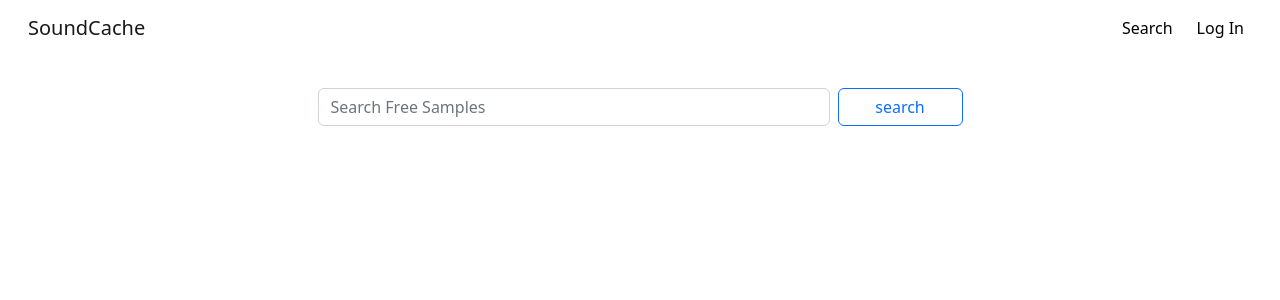
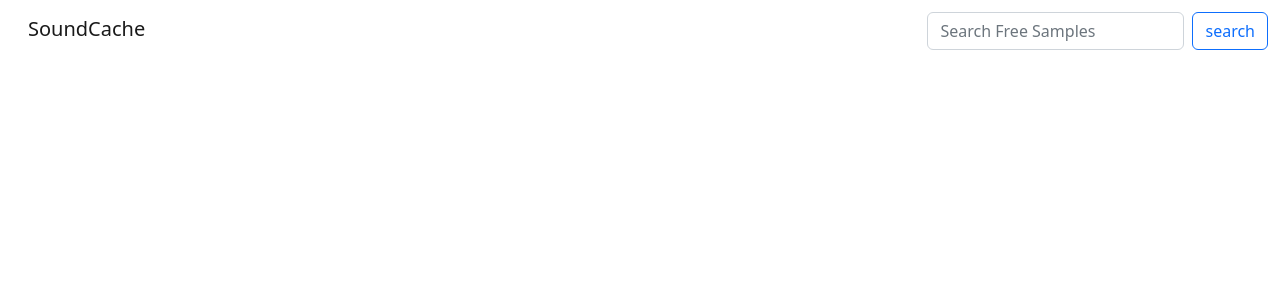
Before and after one commit to loganbeckham/soundCache_frontend, a React (Create React App) app: page / in a window 1280 px wide. Shown: the top 300 px of the page. Built offline with nearby package versions, Linux system fonts and the light colour scheme.

Commit message:
Nav bar cleanup

```diff
--- a/src/App.js
+++ b/src/App.js
@@ -31,19 +31,17 @@ const App = () => {
                 <div className="container-fluid">
                     <a className="navbar-brand ms-3" href="/">SoundCache</a>
                     <div className="d-flex">
-                        <a className="me-4" href="/" style={{textDecoration: 'none', color: 'black'}}>Search</a>
-                        <a className="me-4" href="/sessions/new" style={{textDecoration: 'none', color: "black"}}>Log In</a>
+                        <form className='d-flex pt-1'>
+                            <input className='form-control form-control me-2' type="text" placeholder='Search Free Samples' onChange={handleUserInput}/>
+                            <button className='btn btn-outline-primary' onClick={getSamples}>search</button>
+                        </form>
                     </div>
+
                 </div>
             </nav>
 
             <div className='container'>
-                <div className='d-flex flex-row pt-3 justify-content-center'>
-                    <form className='d-inline-flex' style={{maxWidth: '100vw'}}>
-                        <input className='form-control me-2 my-3' style={{minWidth: '40vw'}} type="text" placeholder='Search Free Samples' onChange={handleUserInput}/>
-                    </form>
-                    <button className='btn btn-outline-primary my-3' style={{minWidth: '125px'}} onClick={getSamples}>search</button>
-                </div>
+
                 <div className='row'>
                     {samples.map((sample) => {
                         return (
```
